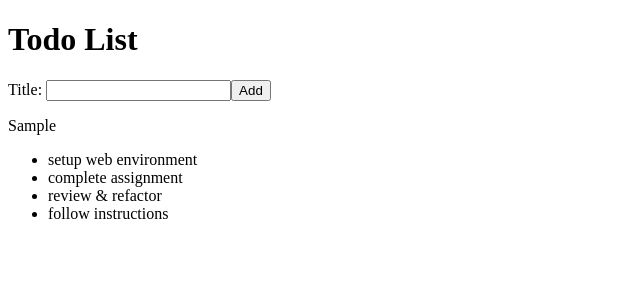
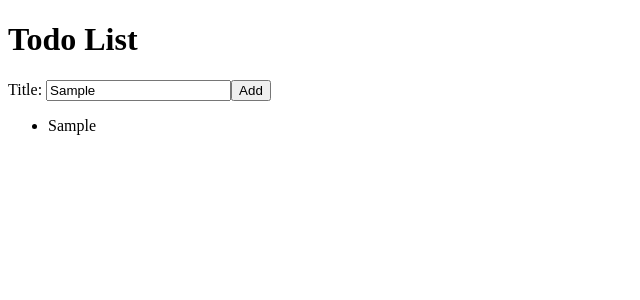
Before and after one commit to LongJourney47/Todo-List, a React (Create React App) app: page / in a window 1280 px wide. Both pictures are taken after typing "Sample" into the empty fields and a click on the button "Add". Shown: the top 300 px of the page, without its empty margins (0-640 px from the left). Built offline with nearby package versions, Linux system fonts and the light colour scheme.

Commit message:
week-1.4v2

```diff
--- a/src/App.js
+++ b/src/App.js
@@ -2,15 +2,34 @@ import React, { useState } from "react";
 import TodoList from "./components/TodoList";
 import AddTodoForm from "./components/AddTodoForm";
 
+// const App = () => {
+//   const [newTodo, setNewTodo] = useState("");
+
+//   return (
+//     <div>
+//       <h1>Todo List</h1>
+//       <AddTodoForm onAddTodo={setNewTodo} />
+//       <p>{newTodo}</p>
+//       <TodoList />
+//     </div>
+//   );
+// };
+
 const App = () => {
-  const [newTodo, setNewTodo] = useState("");
+  const [todoList, setTodoList] = useState([]);
+  const addTodo = (newTodo) => {
+    setTodoList([...todoList, newTodo]);
+    // console.log(newTodo);
+  };
 
   return (
     <div>
-      <h1>Todo List</h1>
-      <AddTodoForm onAddTodo={setNewTodo} />
-      <p>{newTodo}</p>
-      <TodoList />
+      <header>
+        <h1>Todo List</h1>
+      </header>
+      <AddTodoForm onAddTodo={addTodo} />
+      {/* <p>{addTodo}</p> */}
+      <TodoList todoList={todoList} />
     </div>
   );
 };
--- a/src/components/AddTodoForm.js
+++ b/src/components/AddTodoForm.js
@@ -1,34 +1,72 @@
 import React, { useState } from "react";
 
-const AddTodoForm = (props) => {
-  const [userInput, setUserInput] = useState("");
+// const AddTodoForm = (props) => {
+//   // const [todoTitle, setTodoTilte] = useState('')
 
-  const titleChangeHandler = (event) => {
-    setUserInput(event.target.value);
+//   const [userInput, setUserInput] = useState("");
+
+//   const titleChangeHandler = (event) => {
+//     setUserInput(event.target.value);
+//   };
+
+//   const handleAddTodo = (event) => {
+//     event.preventDefault();
+
+//     // const todoTitle = event.target;
+//     const userData = {
+//       //   ...event,
+//       title: userInput,
+//     };
+//     console.log(userData);
+
+//     setUserInput("");
+//     props.onAddTodo(userInput);
+//   };
+
+//   return (
+//     <form onSubmit={handleAddTodo}>
+//       <label htmlFor="todoTitle">Title: </label>
+//       <input
+//         id="todoTitle"
+//         type="text "
+//         onChange={titleChangeHandler}
+//         value={userInput}
+//       ></input>
+//       <span>
+//         <button type="submit">Add</button>
+//       </span>
+//     </form>
+//   );
+// };
+
+const AddTodoForm = ({ onAddTodo }) => {
+  let [todoTitle, setTodoTitle] = useState("");
+
+  const handleTitleChange = (event) => {
+    let newTodoTitle = event.target.value;
+    setTodoTitle(newTodoTitle);
+    // console.log(todoTitle);
   };
 
   const handleAddTodo = (event) => {
     event.preventDefault();
 
-    // const todoTitle = event.target;
-    const userData = {
-      //   ...event,
-      title: userInput,
-    };
-    console.log(userData);
-
-    setUserInput("");
-    props.onAddTodo(userInput);
+    onAddTodo({
+      title: todoTitle,
+      id: Date.now(),
+    });
+    todoTitle = "";
   };
 
   return (
-    <form onSubmit={handleAddTodo}>
+    <form className="todoForm" onSubmit={handleAddTodo}>
       <label htmlFor="todoTitle">Title: </label>
       <input
-        id="todoTitle"
-        type="text "
-        onChange={titleChangeHandler}
-        value={userInput}
+        className="todoTitle"
+        type="text"
+        name="title"
+        value={todoTitle}
+        onChange={handleTitleChange}
       ></input>
       <span>
         <button type="submit">Add</button>
--- a/src/components/TodoList.js
+++ b/src/components/TodoList.js
@@ -1,21 +1,41 @@
 import React from "react";
 import TodoListItem from "./TodoListItem";
 
-const todolist = [
-  { id: "task01", title: "setup web environment" },
-  { id: "task04", title: "complete assignment" },
-  { id: "task03", title: "review & refactor" },
-  { id: "task02", title: "follow instructions" },
-];
-const TodoList = () => {
+// const todolist = [
+//   { id: "task01", title: "setup web environment" },
+//   { id: "task04", title: "complete assignment" },
+//   { id: "task03", title: "review & refactor" },
+//   { id: "task02", title: "follow instructions" },
+// ];
+// const TodoList = () => {
+//   // let todolist = props.TodoList;
+//   return (
+//     <ul>
+//       {todolist.map((item) => {
+//         // console.log(item.id);
+//         return (
+//           <TodoListItem key={item.id} props={item}>
+//             {" "}
+//           </TodoListItem>
+//         );
+//       })}
+//     </ul>
+//   );
+// };
+
+const TodoList = ({ todoList }) => {
+  // console.log(props.todoList);
+  // console.log(todo.id);
   return (
     <ul>
-      {todolist.map((item) => {
+      {todoList.map((todo) => {
         // console.log(item.id);
         return (
-          <TodoListItem key={item.id} props={item}>
-            {" "}
-          </TodoListItem>
+          <TodoListItem
+            key={todo.id}
+            title={todo.title}
+            // date={"april 19th"} //used to illustrate the connection between files and use of props
+          />
         );
       })}
     </ul>
--- a/src/components/TodoListItem.js
+++ b/src/components/TodoListItem.js
@@ -1,7 +1,7 @@
 import React from "react";
 
-const TodoListItem = ({ props }) => {
-  return <li>{props.title}</li>;
+const TodoListItem = ({ title }) => {
+  return <li>{title}</li>;
 };
 
 export default TodoListItem;
```
Also changed, not shown: jsconfig.json (deleted, +0 -8 lines).
